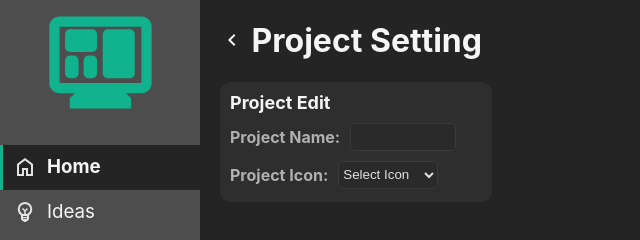
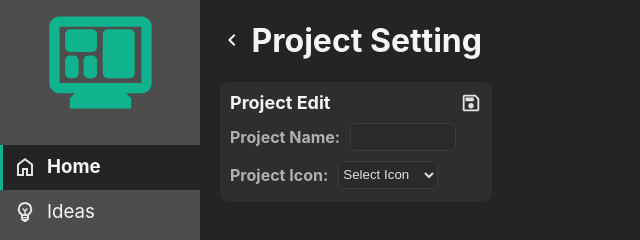
Before and after one commit to Mason-Dino/ProjectByte, an Electron app: page src/project-setting.html in a window 1100 px wide. Shown: the top 240 px of the page, 0-640 px from the left. Drawn offline with Linux system fonts and the light colour scheme.

Commit message:
add a save icon

```diff
--- a/src/css/project-settings.css
+++ b/src/css/project-settings.css
@@ -25,6 +25,10 @@
 ::-webkit-scrollbar-thumb {
     background: var(--stext);
     border-radius: 10px; /* Thumb background */
+}
+
+.icon {
+    cursor: pointer;
 }
 
 .settings-space {
--- a/src/project-setting.html
+++ b/src/project-setting.html
@@ -63,6 +63,9 @@
 				<div class="project-update">
 					<h3>
                         Project Edit
+						<span style="float: right;" id="notes-icon">
+							<svg class="icon" xmlns="http://www.w3.org/2000/svg" height="22px" viewBox="0 -960 960 960" width="22px" fill="#e3e3e3"><path d="M840-680v480q0 33-23.5 56.5T760-120H200q-33 0-56.5-23.5T120-200v-560q0-33 23.5-56.5T200-840h480l160 160Zm-80 34L646-760H200v560h560v-446ZM480-240q50 0 85-35t35-85q0-50-35-85t-85-35q-50 0-85 35t-35 85q0 50 35 85t85 35ZM240-560h360v-160H240v160Zm-40-86v446-560 114Z"/></svg>
+						</span>
                     </h3>
 					<div class="edit">
 						<h4>Project Name:</h4>
```
